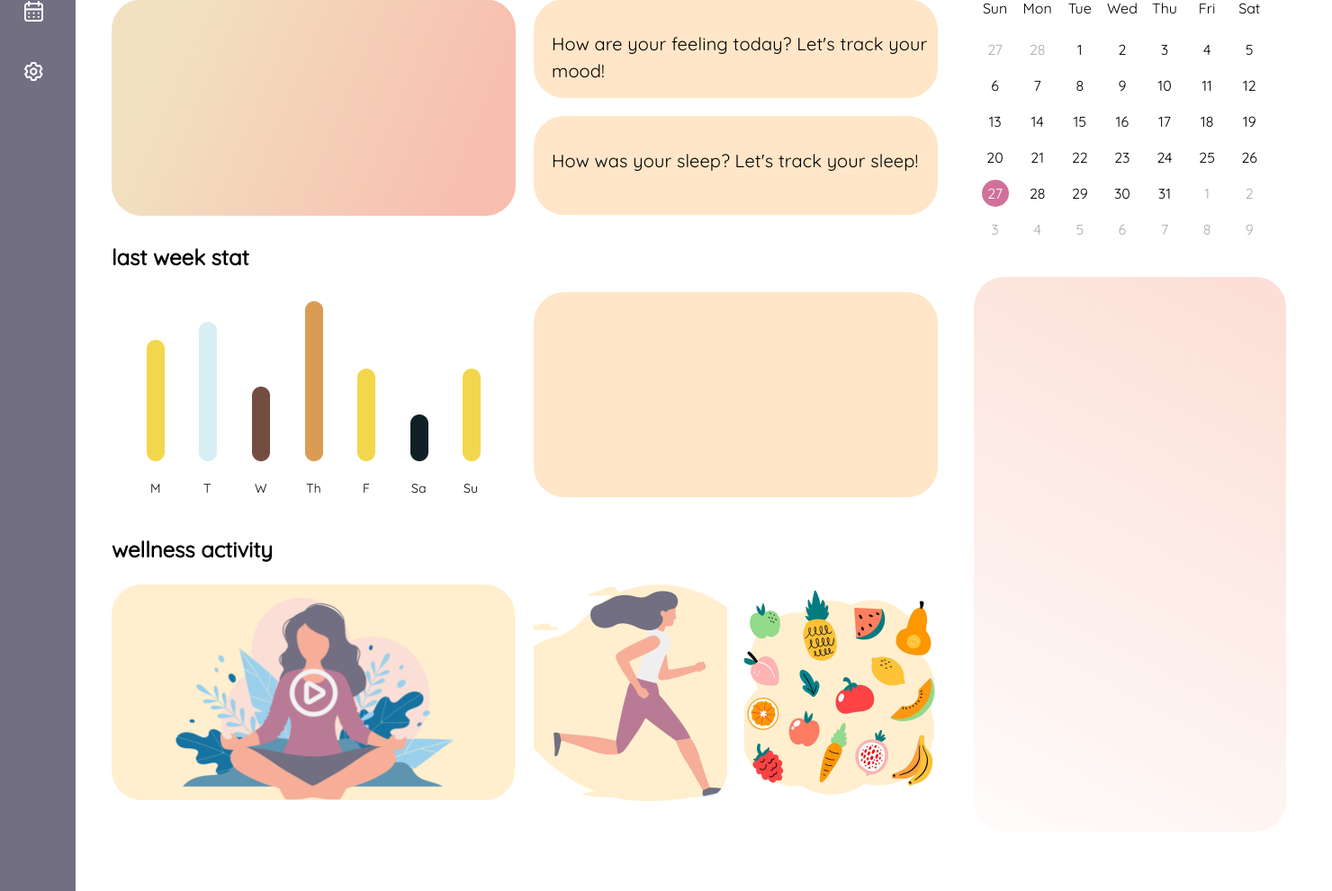
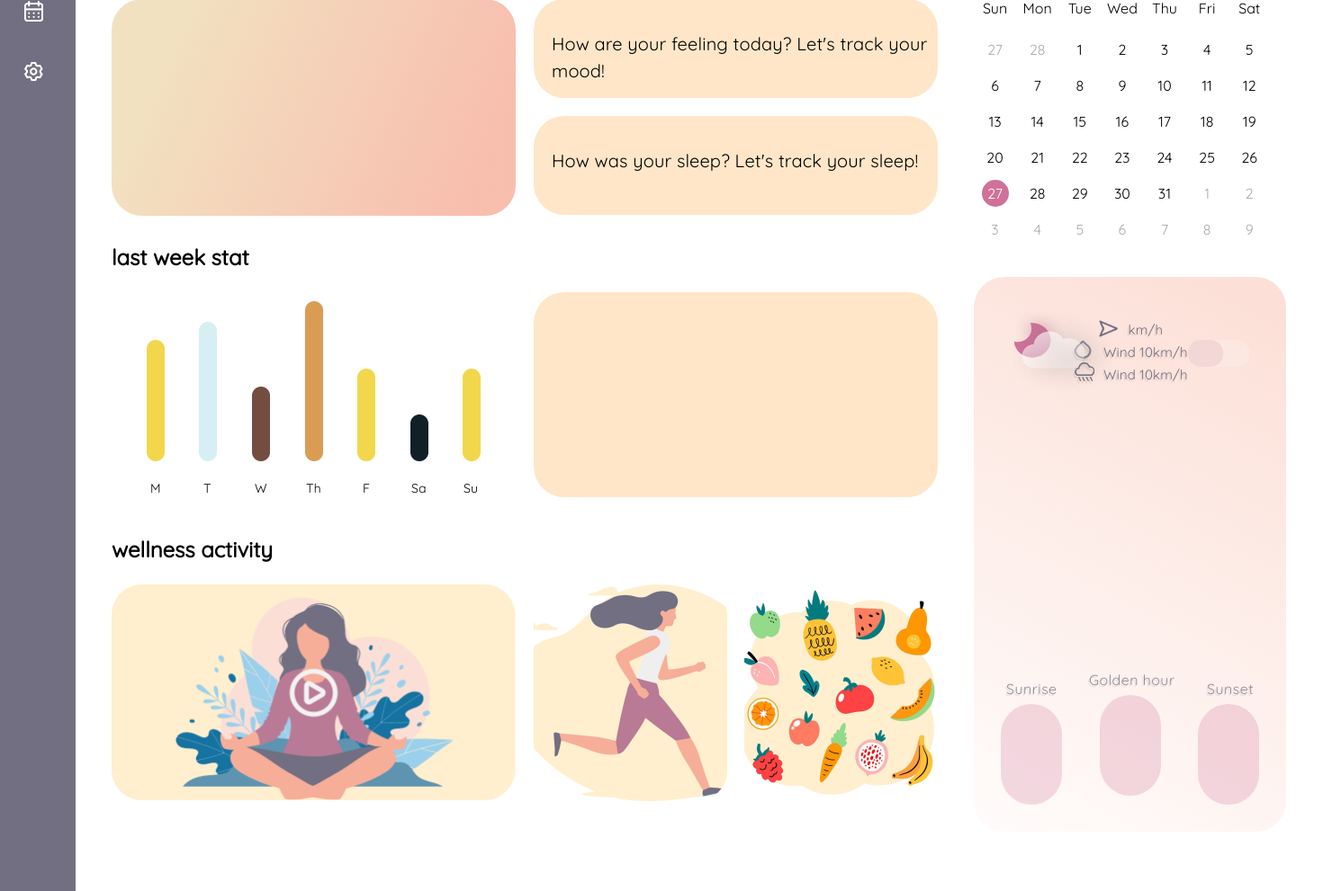
Before and after one commit to kathlynnguyenh11/yen, a Flask app: template templates/home.html in a window 1480 px wide. Shown: the part 209-1200 px from the top of the page at 90% size. Run offline with Flask 2, Linux system fonts and the light colour scheme; the template is opened without the code that fills it, so the values that code supplies are empty.

Commit message:
update weather

```diff
--- a/app.py
+++ b/app.py
@@ -7,6 +7,9 @@
 from wtforms import StringField, PasswordField, SubmitField, IntegerField
 from wtforms.validators import InputRequired, Length, ValidationError
 from flask_bcrypt import Bcrypt
+
+import json
+import requests
 
 app = Flask(__name__)
 
@@ -35,7 +38,12 @@
 
 @app.route('/')
 def home():
-    return render_template("home.html")
+    url = 'http://api.weatherapi.com/v1/forecast.json'
+    params = dict(key="32185c047a7245c7b22211711222603", q = "New York")
+    res = requests.get(url, params=params)
+    data = json.loads(res.text)
+    print(type(data))
+    return render_template("home.html", current = data["current"], location = data["location"], forecast = data["forecast"])
 
 @app.route('/login', methods=['GET', 'POST'])
 def login():
--- a/static/style/home.css
+++ b/static/style/home.css
@@ -387,30 +396,256 @@
   border-radius: 5px;
   font-size: 12px;
 }
-        .cld-number:hover .cld-title{
+.cld-number:hover .cld-title {
   display: block;
 }
-.cld-title::before{
-    content: '';
+.cld-title::before {
+  content: "";
   position: absolute;
-    top: -7.5px; left: 7.5px;
+  top: -7.5px;
+  left: 7.5px;
   width: 0;
   height: 0;
   border-left: 7.5px solid transparent;
   border-right: 7.5px solid transparent;
   border-bottom: 7.5px solid #ccc;
 }
-.cld-number.eventday{
+.cld-number.eventday {
   display: inline-block;
   height: 20px;
   width: 20px;
   border-radius: 50px;
   border: 1px solid #999;
 }
-.cld-number.eventday:hover{
+.cld-number.eventday:hover {
   cursor: pointer;
   background: #eee;
 }
-.today .cld-number.eventday:hover{
+.today .cld-number.eventday:hover {
   background: #888;
 }
+
+/*weather*/
+
+.long-box {
+  position: absolute;
+  width: 347px;
+  height: 617px;
+  left: 0px;
+  top: 517px;
+  background: linear-gradient(
+    208.02deg,
+    #fcdfd6 2.23%,
+    rgba(252, 223, 214, 0.1) 100%
+  );
+  border-radius: 34px;
+}
+
+#left-img {
+  position: absolute;
+  left: 30px;
+  top: 30px;
+
+  width: 137.5px;
+  height: 105px;
+}
+
+#right-img {
+  position: absolute;
+  right: 40px;
+  top: 70px;
+  width: 69.156px;
+  height: 30px;
+}
+
+#temp {
+  /* position: absolute; */
+  position: relative;
+  top: 55px;
+  align-self: center;
+
+  /* H1 Head */
+
+  font-family: "Quicksand";
+  font-style: normal;
+  font-weight: 700;
+  font-size: 96px;
+  line-height: 120px;
+  letter-spacing: -1.5px;
+
+  color: #cf7199;
+
+  filter: drop-shadow(-4.51px 2.26px 0.75px rgba(0, 0, 0, 0.15));
+}
+
+#date {
+  /* 14th Mar ‘22 */
+  text-align: center;
+
+  align-self: center;
+  position: relative;
+  top: 10px;
+
+  /* Body Big */
+
+  font-family: "Quicksand";
+  font-style: normal;
+  font-weight: 400;
+  font-size: 20px;
+  line-height: 30px;
+  /* identical to box height, or 150% */
+
+  letter-spacing: 0.15px;
+
+  color: #716f81;
+
+  text-shadow: -1.51px 2.26px 0.75px rgba(0, 0, 0, 0.1);
+}
+
+#time {
+  /* Thrusday 2:45 am */
+  text-align: center;
+  align-self: center;
+  position: relative;
+  top: -10px;
+
+  /* Body Big */
+
+  font-family: "Quicksand";
+  font-style: normal;
+  font-weight: 400;
+  font-size: 20px;
+  line-height: 30px;
+  /* identical to box height, or 150% */
+
+  letter-spacing: 0.15px;
+
+  color: #716f81;
+
+  text-shadow: -1.51px 2.26px 0.75px rgba(0, 0, 0, 0.1);
+}
+
+.weather-char {
+  margin-top: -35px;
+  display: flex;
+  align-items: center;
+  justify-content: center;
+  margin-bottom: -32px;
+}
+.img-weather {
+  flex-basis: 10%;
+}
+#img-weather {
+  width: 25px;
+  height: 25px;
+}
+.text-weather {
+  font-family: "Quicksand";
+  font-style: normal;
+  font-weight: 400;
+  font-size: 15px;
+  line-height: 30px;
+  /* identical to box height, or 150% */
+
+  letter-spacing: 0.15px;
+
+  color: #716f81;
+
+  text-shadow: -1.51px 2.26px 0.75px rgba(0, 0, 0, 0.1);
+}
+
+.box-a {
+  position: absolute;
+  width: 68px;
+  height: 112px;
+  left: 30px;
+  bottom: 30px;
+
+  background: rgba(207, 113, 153, 0.25);
+  border-radius: 100px;
+}
+
+#sunrise {
+  position: absolute;
+  left: 36px;
+  bottom: 130px;
+
+  /* Body 1 */
+
+  font-family: "Quicksand";
+  font-style: normal;
+  font-weight: 400;
+  font-size: 16px;
+  line-height: 26px;
+  /* identical to box height, or 162% */
+
+  letter-spacing: 0.44px;
+
+  color: #908e9c;
+
+  text-shadow: -1.51px 2.26px 0.75px rgba(0, 0, 0, 0.1);
+}
+
+.box-b {
+  position: absolute;
+  width: 68px;
+  height: 112px;
+  left: 139.5px;
+  bottom: 40px;
+
+  background: rgba(207, 113, 153, 0.25);
+  border-radius: 100px;
+}
+
+#golden-hour {
+  position: absolute;
+  left: 128px;
+  bottom: 140px;
+
+  /* Body 1 */
+
+  font-family: "Quicksand";
+  font-style: normal;
+  font-weight: 400;
+  font-size: 16px;
+  line-height: 26px;
+  /* identical to box height, or 162% */
+
+  letter-spacing: 0.44px;
+
+  color: #908e9c;
+
+  text-shadow: -1.51px 2.26px 0.75px rgba(0, 0, 0, 0.1);
+}
+
+.box-c {
+  position: absolute;
+  width: 68px;
+  height: 112px;
+  right: 30px;
+  bottom: 30px;
+
+  background: rgba(207, 113, 153, 0.25);
+  border-radius: 100px;
+}
+
+#sunset {
+  position: absolute;
+  right: 36px;
+  bottom: 130px;
+
+  /* Body 1 */
+
+  font-family: "Quicksand";
+  font-style: normal;
+  font-weight: 400;
+  font-size: 16px;
+  line-height: 26px;
+  /* identical to box height, or 162% */
+
+  letter-spacing: 0.44px;
+
+  color: #908e9c;
+
+  text-shadow: -1.51px 2.26px 0.75px rgba(0, 0, 0, 0.1);
+}
--- a/templates/home.html
+++ b/templates/home.html
@@ -74,6 +74,65 @@
         </div>
 
         <div class="long-box">
+            <div class="row-a">
+                <div class="col-1">
+                    <img src="../static/image/weather/weatherIcon.png" id = "left-img">
+                </div>
+                <div class="col-2">
+                    <img src="../static/image/weather/cf.png" id = "right-img">
+                </div>
+            </div>
+            <div class="row-b">
+                <!-- <h1 id="temp">67</h1> -->
+
+                {% block content %}
+                <h1 id="temp">{{current.temp_f}}</h1>
+                <p id = "date">{{location.localtime[:9]}}</p>
+                <p id = "time">{{location.localtime[10:]}}</p>
+                <div class="weather-char">
+                    <div class ="img-weather">
+                        <img src="../static/image/weather/wind.png" id="img-weather" >
+                    </div>
+                    <div class="text-weather">
+                        <p id = "wind">{{forecast.wind_kph}} km/h</p>
+                    </div>
+                </div>
+                <div class="weather-char">
+                    <div class ="img-weather">
+                        <img src="../static/image/weather/hum.png"id="img-weather" >
+                    </div>
+                    <div class="text-weather">
+                        <p id = "hum">Wind 10km/h</p>
+                    </div>
+                </div>
+                <div class="weather-char">
+                    <div class ="img-weather">
+                        <img src="../static/image/weather/rain.png" id="img-weather">
+                    </div>
+                    <div class="text-weather">
+                        <p id = "rain">Wind 10km/h</p>
+                    </div>
+                </div>
+            </div>
+
+            <div class="row-c">
+                <div class="col-a">
+                    <p id="sunrise">Sunrise</p>
+                    <div class="box-a">
+                    </div>
+                </div>
+                <div class="col-b">
+                    <p id="golden-hour">Golden hour</p>
+                    <div class="box-b">
+                    </div>
+                </div>
+                <div class="col-c">
+                    <p id="sunset">Sunset</p>
+                    <div class="box-c">
+                    </div>
+                </div>
+            </div>
+            {% endblock %}
 
         </div>
     </div>
```
Also changed, not shown: other parts of static/style/home.css (+64 -55 lines), static/image/weather/cf.png (added), static/image/weather/hum.png (added), static/image/weather/rain.png (added), static/image/weather/weatherIcon.png (added), static/image/weather/wind.png (added). Lines whose indentation alone changed are shown as unchanged.
